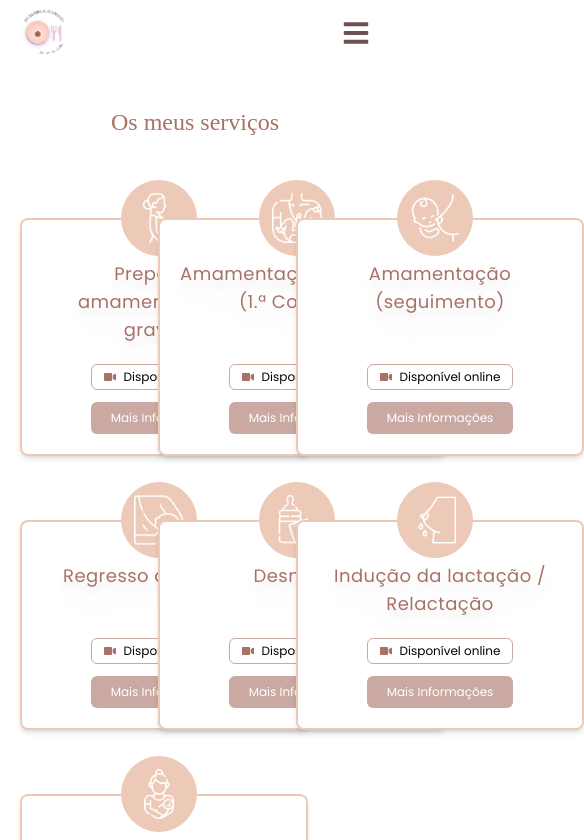
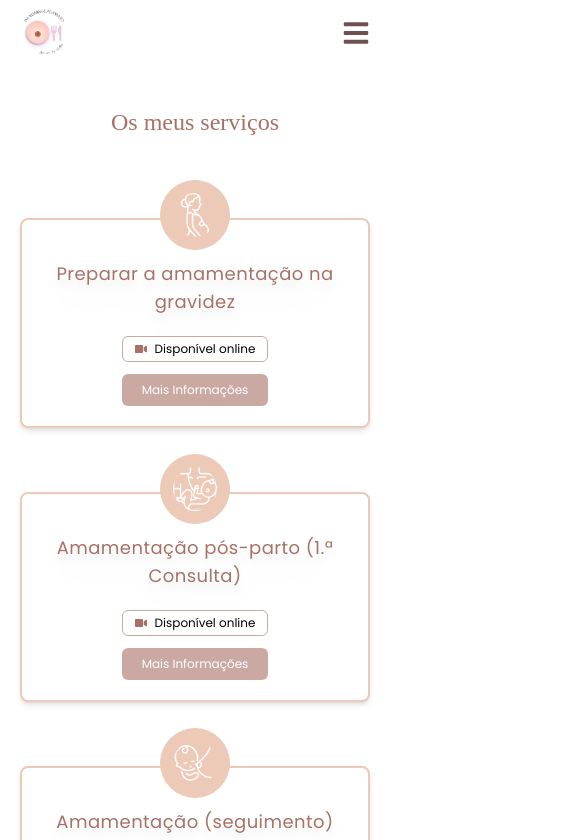
Before and after one commit to flyingkitties/da-maminha-ao-prato-app, a Next.js app: page /servicos in a window 390 px wide. Shown: the top 840 px of the page, 584 px wide, since content can reach past the window. Built offline with nearby package versions, Linux system fonts and the light colour scheme; a web font is replaced by a local one.

Commit message:
fix on icon centering on tiles

```diff
--- a/src/app/servicos/components/Services.tsx
+++ b/src/app/servicos/components/Services.tsx
@@ -12,7 +12,7 @@ function ServicesGallery() {
           <h1 className="text-center titleFont text-terciary text-2xl md:text-3xl lg:text-4xl xl:text-5xl">
             Os meus serviços
           </h1>
-          <div className="grid grid-cols-3 gap-16 my-20">
+          <div className="grid md:grid-cols-2 lg:grid-cols-3 gap-16 my-20">
             {services.map((service: Services) => (
               <Tile
                 id={service.id}
--- a/src/app/servicos/components/services.Tile.tsx
+++ b/src/app/servicos/components/services.Tile.tsx
@@ -7,14 +7,15 @@ import Link from 'next/link';
 
 function Tile({ id, image, title, priceOnline, priceHome }: Services) {
   return (
-    <div className="relative shadow-md rounded-lg min-w-72 border-2 border-secondary bg-white ">
+    <div className="relative shadow-md rounded-lg lg:min-w-72 border-2 border-secondary bg-white ">
       {/* Icon */}
-      <div className="absolute -top-[40px] left-[35%] border border-secondary rounded-full p-3 bg-secondary">
+      <div className="absolute -top-[40px] left-0 right-0 flexCenter ">
         <Image
           src={image}
           alt={title}
-          height={50}
-          width={50}
+          height={70}
+          width={70}
+          className="border border-secondary rounded-full p-3 bg-secondary"
         />
       </div>
       {/* Content */}
```
